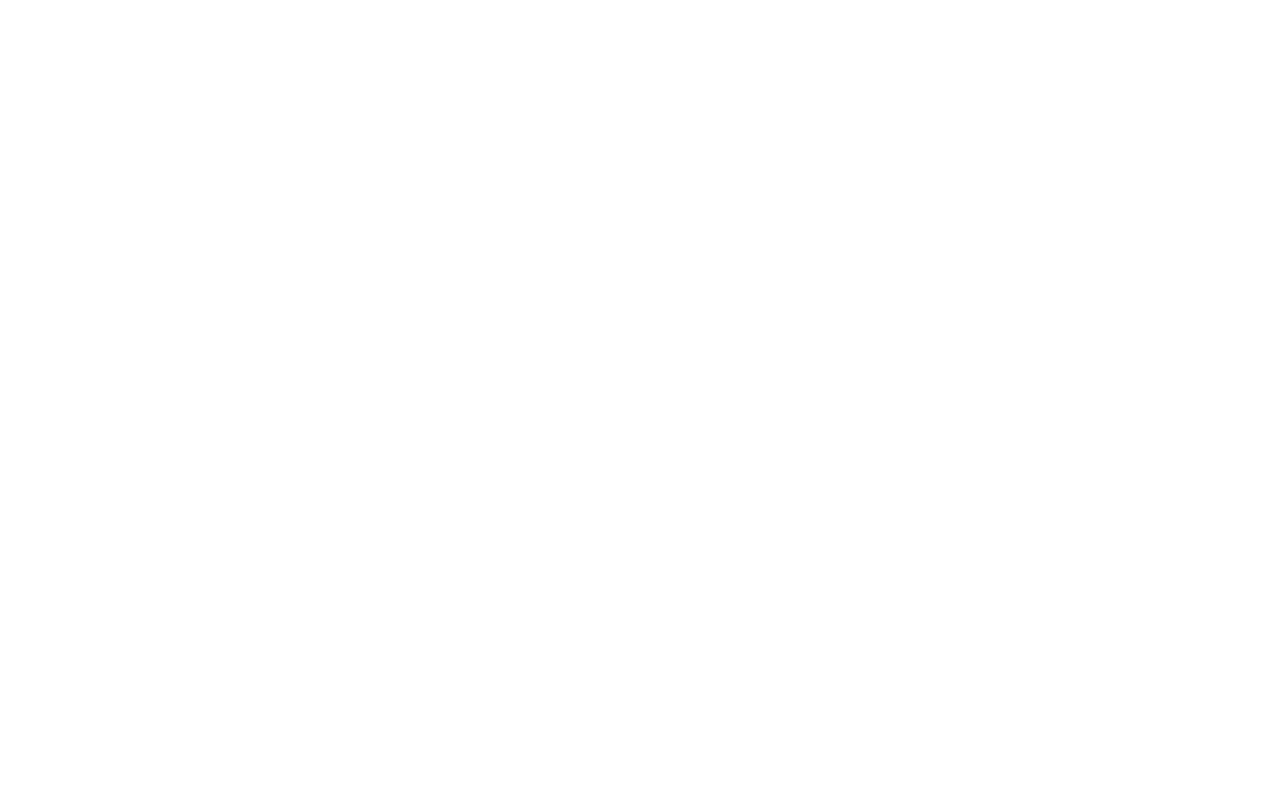
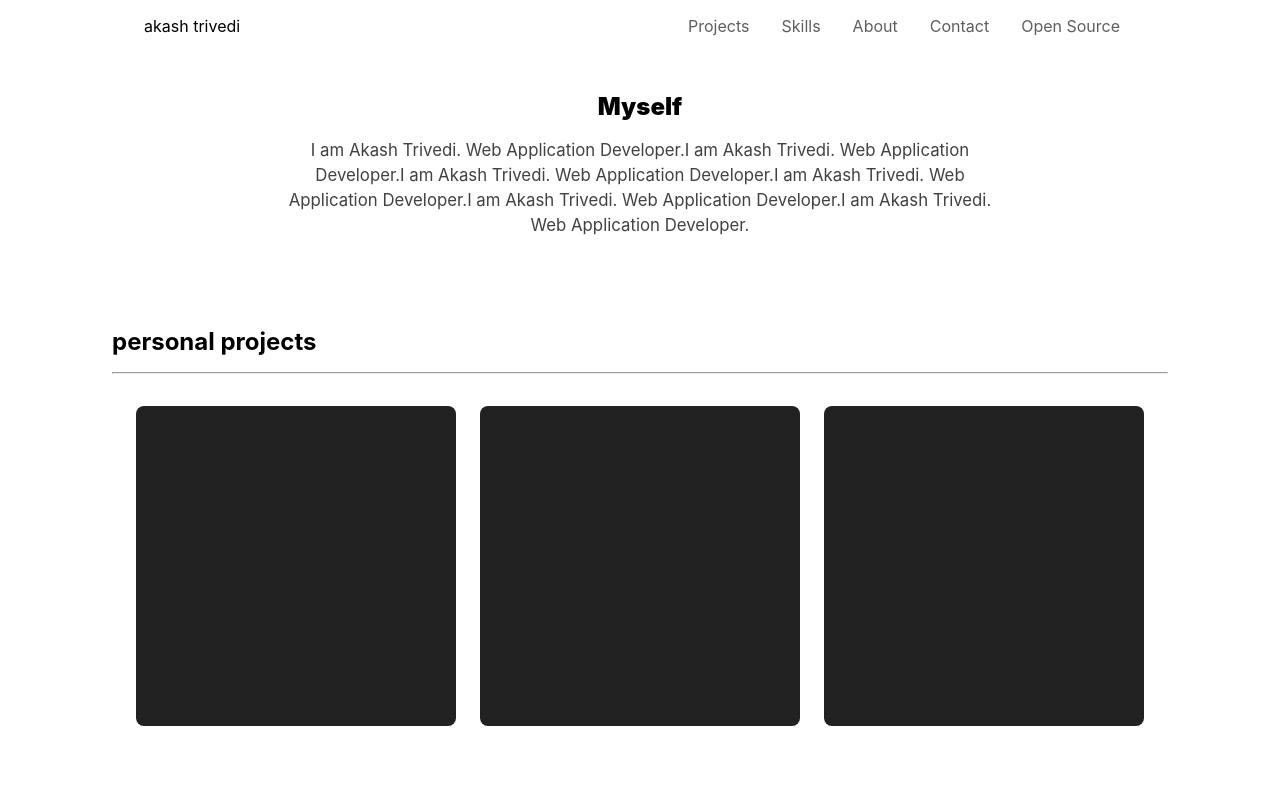
Before and after one commit to akashtrivedidev/portfolio101, a React (Create React App) app: page / in a window 1280 px wide. Shown: the top 800 px of the page. Built offline with nearby package versions, Linux system fonts and the light colour scheme.

Commit message:
progressed

```diff
--- a/package.json
+++ b/package.json
@@ -8,6 +8,7 @@
     "@testing-library/user-event": "^13.5.0",
     "react": "^18.2.0",
     "react-dom": "^18.2.0",
+    "react-router-dom": "^6.3.0",
     "react-scripts": "5.0.1",
     "web-vitals": "^2.1.4"
   },
--- a/src/App.css
+++ b/src/App.css
@@ -1,38 +1,116 @@
-.App {
-  text-align: center;
+:root {
+  --app-theme-color: #ffffff;
+  --text-color: #5e5e5e;
+  --para-color: #414141;
+  --project-card-color: #212121;
+  --project-card-hover-color: #8b8b8b;
+  --footer-color: #212121;
 }
 
-.App-logo {
-  height: 40vmin;
-  pointer-events: none;
+* {
+  margin: 0px;
+  padding: 0px;
+  box-sizing: border-box;
 }
 
-@media (prefers-reduced-motion: no-preference) {
-  .App-logo {
-    animation: App-logo-spin infinite 20s linear;
-  }
+.header-container {
+  width: 100vw;
+  background-color: var(--app-theme-color);
 }
 
-.App-header {
-  background-color: #282c34;
-  min-height: 100vh;
+.header {
+  display: flex;
+  width: 90vw;
+  margin: auto;
+  padding: 0 5em;
+}
+
+.header-app-name-container,
+.header-option-container {
   display: flex;
   flex-direction: column;
-  align-items: center;
   justify-content: center;
-  font-size: calc(10px + 2vmin);
-  color: white;
 }
 
-.App-link {
-  color: #61dafb;
+.header-app-name-container {
+  flex-grow: 1;
 }
 
-@keyframes App-logo-spin {
-  from {
-    transform: rotate(0deg);
-  }
-  to {
-    transform: rotate(360deg);
-  }
+.header-option-container {
+  padding: 1em;
 }
+
+.header-option {
+  text-transform: capitalize;
+}
+
+.link {
+  color: var(--text-color);
+  text-decoration: none;
+}
+
+/* body */
+.body-container {
+  padding: 2em;
+}
+
+.intro-section-container {
+  text-align: center;
+  padding: .5em;
+  width: 60%;
+  margin: auto;
+}
+
+.intro-heading {
+  text-transform: capitalize;
+  font-weight: 900;
+}
+
+.intro-paragraph {
+  color: var(--para-color);
+  margin-top: 1em;
+  font-size: 1.05rem;
+  line-height: 1.5;
+}
+
+/* project section */
+.section-project-container {
+  padding: 5em;
+}
+
+.projects-container {
+  display: flex;
+  flex-wrap: wrap;
+  justify-content: space-evenly;
+}
+
+.divider {
+  margin-top: 1em;
+  margin-bottom: 2em;
+}
+
+.project-card-container {
+  width: 20em;
+  height: 20em;
+  border-radius: .5em;
+  background-color: var(--project-card-color);
+}
+
+.project-card-container:hover {
+  cursor: pointer;
+  box-shadow: .5em .5em 1em var(--project-card-hover-color);
+}
+
+/* skills section */
+.section-skills-container {
+  justify-content: space-around;
+  padding: 5em;
+}
+
+/* footer */
+.footer-container {
+  color: #ffffff;
+  background-color: var(--footer-color);
+  width: 100vw;
+  height: 5em;
+}
--- a/src/App.js
+++ b/src/App.js
@@ -1,9 +1,17 @@
-import './App.css';
+import React from "react";
+import Header from "./components/Header";
+import Body from "./components/Body";
+import Footer from "./components/Footer";
+import "./App.css";
+import { BrowserRouter } from "react-router-dom";
 
 function App() {
   return (
-    <div className="App">
-    </div>
+    <React.Fragment>
+      <Header />
+      <Body />
+      <Footer />
+    </React.Fragment>
   );
 }
 
--- /dev/null
+++ b/src/components/Body.js
@@ -0,0 +1,32 @@
+import React from 'react'
+import ProjectCard from './ProjectCard'
+
+const Body = () => {
+  const intro_heading = 'myself'
+  const intro_paragraph = 'I am Akash Trivedi. Web Application Developer.I am Akash Trivedi. Web Application Developer.I am Akash Trivedi. Web Application Developer.I am Akash Trivedi. Web Application Developer.I am Akash Trivedi. Web Application Developer.I am Akash Trivedi. Web Application Developer.'
+
+  return (
+    <div className='body-container'>
+      <section className="intro-section-container">
+        <h1 className='intro-heading'>{intro_heading}</h1>
+        <p className="intro-paragraph">{intro_paragraph}</p>
+      </section>
+      <section className='section-project-container'>
+        <h2>personal projects</h2>
+        <hr className='divider' />
+        <div className="projects-container">
+          <ProjectCard />
+          <ProjectCard />
+          <ProjectCard />
+        </div>
+      </section>
+
+      <section className="section-skills-container">
+        <h2>skills</h2>
+        <hr className='divider' />
+      </section>
+    </div>
+  )
+}
+
+export default Body
--- /dev/null
+++ b/src/components/Footer.js
@@ -0,0 +1,11 @@
+import React from 'react'
+
+const Footer = () => {
+  return (
+    <div className='footer-container'>
+      <footer className='footer'></footer>
+    </div>
+  )
+}
+
+export default Footer
--- /dev/null
+++ b/src/components/Header.js
@@ -0,0 +1,24 @@
+import React from 'react';
+
+const Header = () => {
+  const username = 'akash trivedi';
+  const options = ['projects', 'skills', 'about', 'contact', 'open source']
+  return (
+    <div className='header-container'>
+      <header className='header'>
+        <div className='header-app-name-container'>
+          <div className='header-app-name'>{username}</div>
+        </div>
+        {
+          options.map((option, index) => (
+            <div className='header-option-container' key={index}>
+              <a href={`/#${option}`} className='header-option link'>{option}</a>
+            </div>
+          ))
+        }
+      </header>
+    </div>
+  );
+};
+
+export default Header;
--- /dev/null
+++ b/src/components/ProjectCard.js
@@ -0,0 +1,11 @@
+import React from 'react'
+
+const ProjectCard = () => {
+  return (
+    <div className='project-card-container'>
+
+    </div>
+  )
+}
+
+export default ProjectCard
```
Also changed, not shown: jsconfig.json (added, +14 -0 lines), 2 other files (tests, documents, lock files or other folders).
